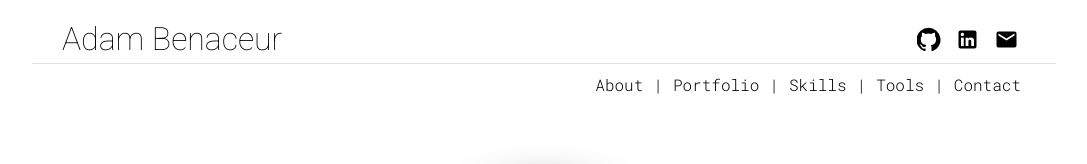
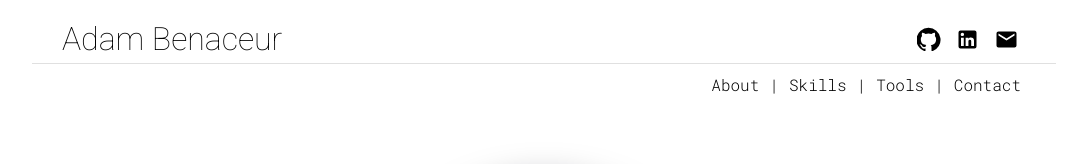
Before and after one commit to adambenaceur/adambenaceur.com, a React (Create React App) app: page / in a window 1280 px wide. Shown: the top 164 px of the page, without its empty margins (96-1183 px from the left). Built offline with nearby package versions, Linux system fonts and the light colour scheme.

Commit message:
removed portfolio and updated about

```diff
--- a/src/App.js
+++ b/src/App.js
@@ -19,7 +19,7 @@ function App() {
           <Header/>
           <Navigation/>
           <About/>
-//           <Portfolio/>
+          {/* <Portfolio/> */}
           <Skills/>
           <Tools />
           <Contact/>
--- a/src/components/about/About.js
+++ b/src/components/about/About.js
@@ -14,7 +14,6 @@ function About() {
           <p>As a nursing student at the <a>University of Calgary</a>,</p>
           <p>I am intrigued by the fascinating blend of healthcare and technology, where these two fields seamlessly merge.</p>
           <p>Driven by a strong passion for learning, I am eager to explore the promising world were these two fields meet unlocking new potential and opportunities.</p>
-
           <p> Thanks for checking out my page, <a>have a great rest of your day! </a></p>
         </div>
     </div>
--- a/src/components/navigation/Navigation.js
+++ b/src/components/navigation/Navigation.js
@@ -5,8 +5,8 @@ function Navigation() {
   return (
     <div className='nav'>
         <a className='nav-items' href='#about'>About</a>
-        <a className='nav-divider'>|</a>
-        <a className='nav-items' href='#portfolio'>Portfolio</a>
+        {/* <a className='nav-divider'>|</a>
+        <a className='nav-items' href='#portfolio'>Portfolio</a> */}
         <a className='nav-divider'>|</a>
         <a className='nav-items' href='#skills'>Skills</a>
         <a className='nav-divider'>|</a>
```
Also changed, not shown: 2 other files (tests, documents, lock files or other folders).
